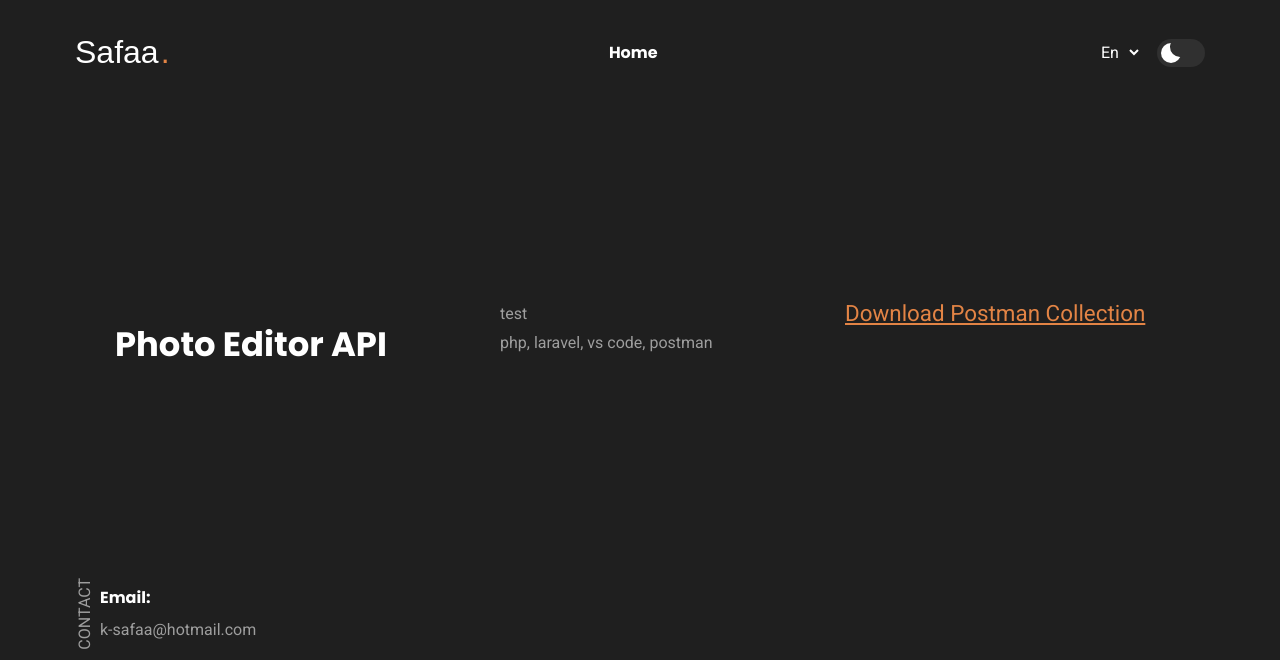
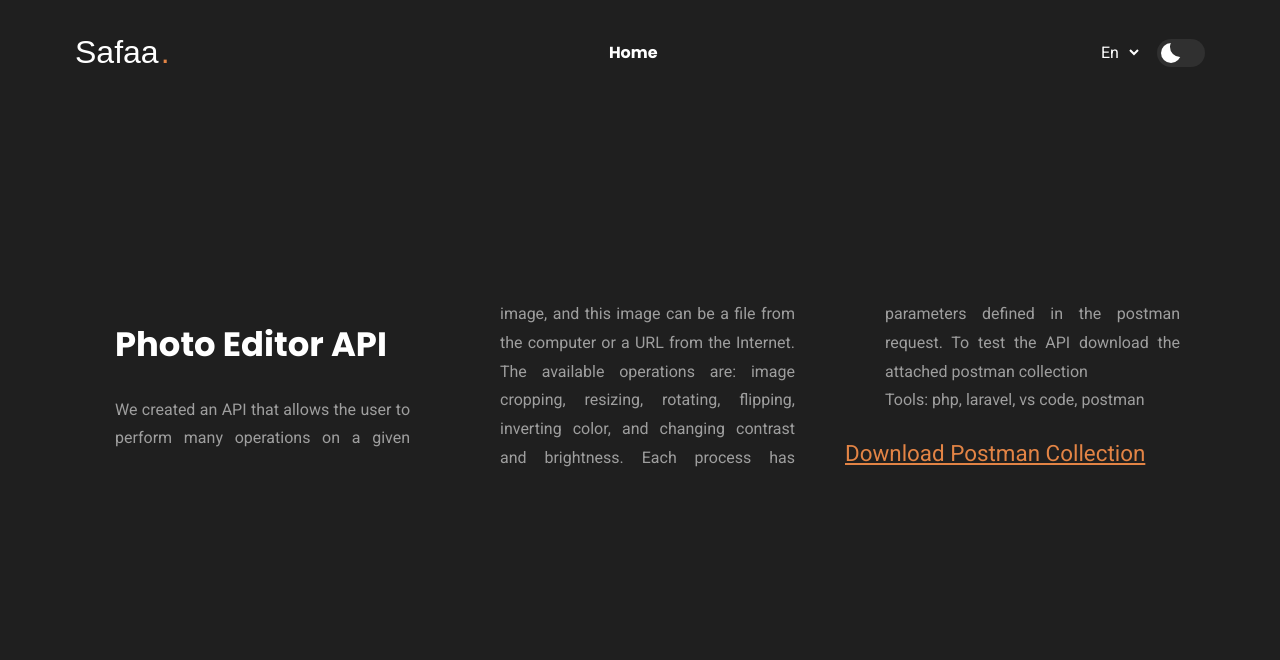
Before and after one commit to safaa-kh/safaa-kh.github.io, a plain HTML site: page photo-editor.html in a window 1280 px wide. Shown: the top 660 px of the page. Drawn offline with nearby package versions, Linux system fonts and the light colour scheme; a web font is replaced by a local one.

Commit message:
5th 20-10-2022

```diff
--- a/photo-editor.html
+++ b/photo-editor.html
@@ -97,8 +97,12 @@
               <h2 class="h3 section-title">Photo Editor API</h2>
 
               <p class="section-text">
-               test
+                We created an API that allows the user to perform many operations on a given image, and this image can be a file from the computer or a URL from the Internet.
+                The available operations are: image cropping, resizing, rotating, flipping, inverting color, and changing contrast and brightness.
+                Each process has parameters defined in the postman request.
+                To test the API download the attached postman collection
                 </br>
+                Tools:
                 php, laravel, vs code, postman
               </p>
 
```
